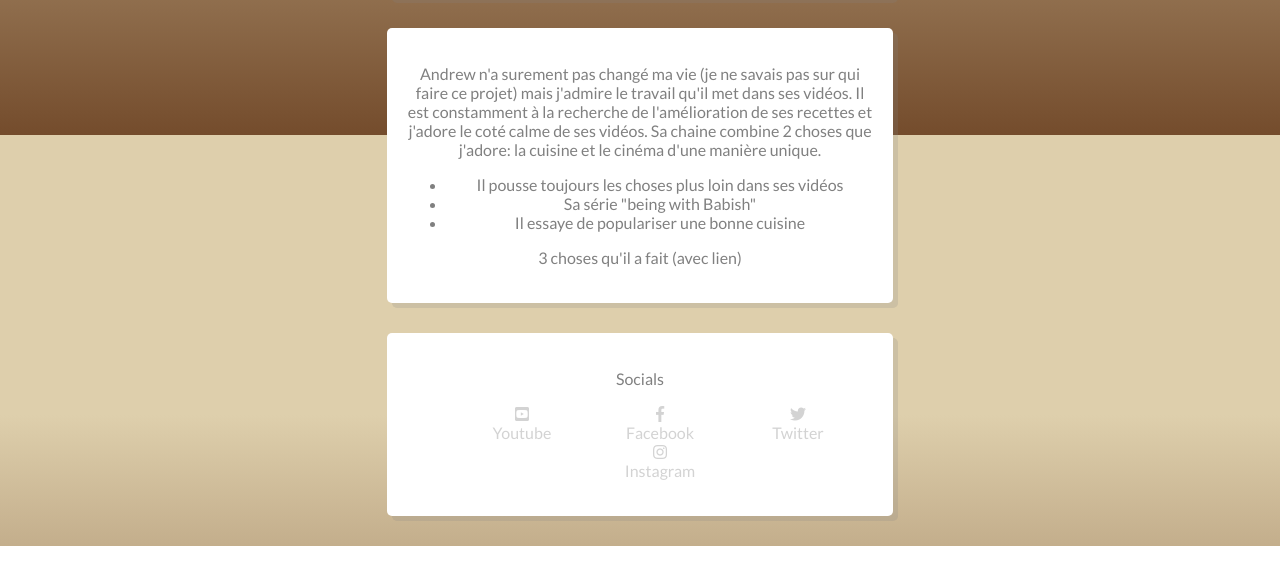
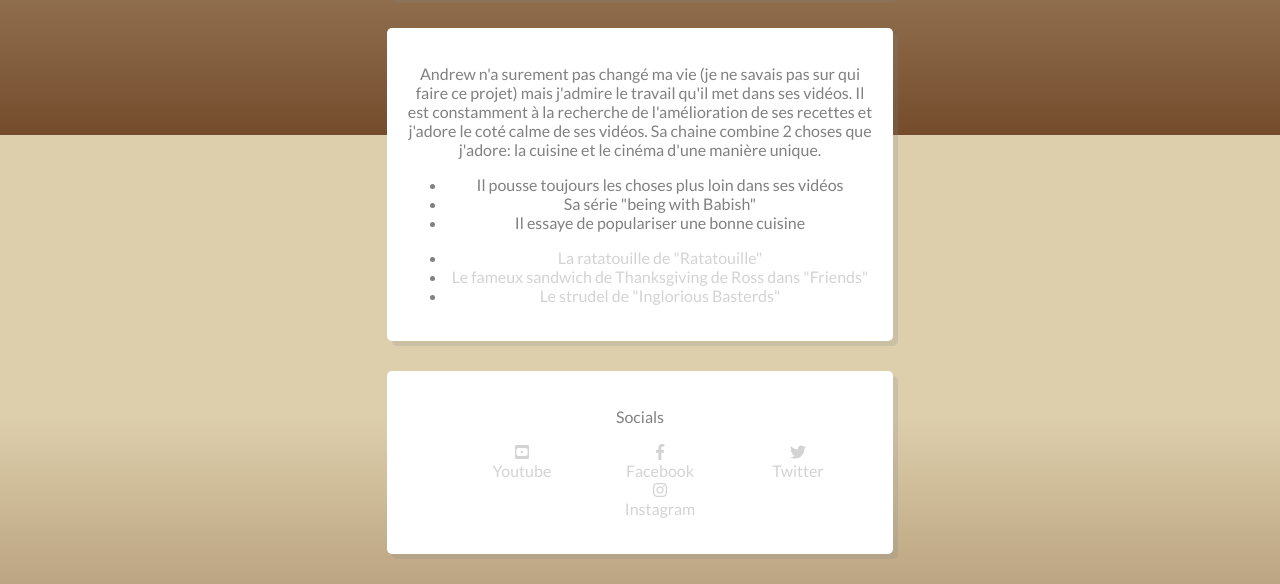
Before and after one commit to Ibrahim-sho/Tribute, a plain HTML site: page thibault.html in a window 1280 px wide. Shown: the part 665-1249 px from the top of the page. Before the commit the page ends 1211 px from the top, so only its background shows below. Drawn offline with Linux system fonts and the light colour scheme.

Commit message:
added some content to the html

```diff
--- a/thibault.html
+++ b/thibault.html
@@ -28,7 +28,11 @@
                 </ul>
             </p>
             <p>
-                3 choses qu'il a fait (avec lien)
+                <ul>
+                    <li> <a href="https://www.youtube.com/watch?v=roCX0AfBseQ&ab_channel=BingingwithBabish"> La ratatouille de "Ratatouille" </a> </li>
+                    <li> <a href="https://www.youtube.com/watch?v=vjZXcapkFEU&ab_channel=BingingwithBabish"> Le fameux sandwich de Thanksgiving de Ross dans "Friends" </a> </li>
+                    <li> <a href="https://www.youtube.com/watch?v=7H3z3J50XCs&ab_channel=BingingwithBabish"> Le strudel de "Inglorious Basterds" </a> </li>
+                </ul>
                 <!-- peut être rajouter la galerie d'image-->
             </p>
         </div>
```
